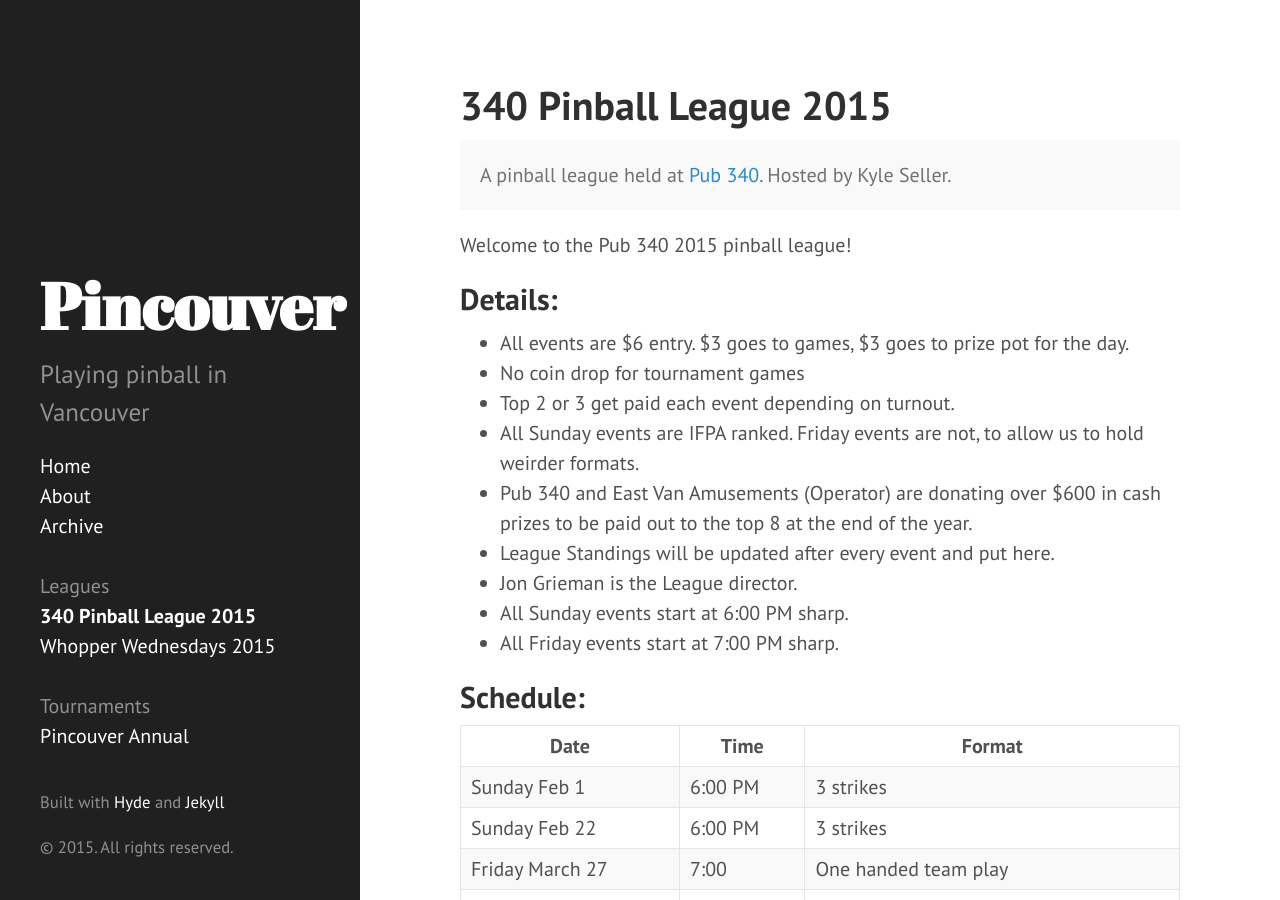
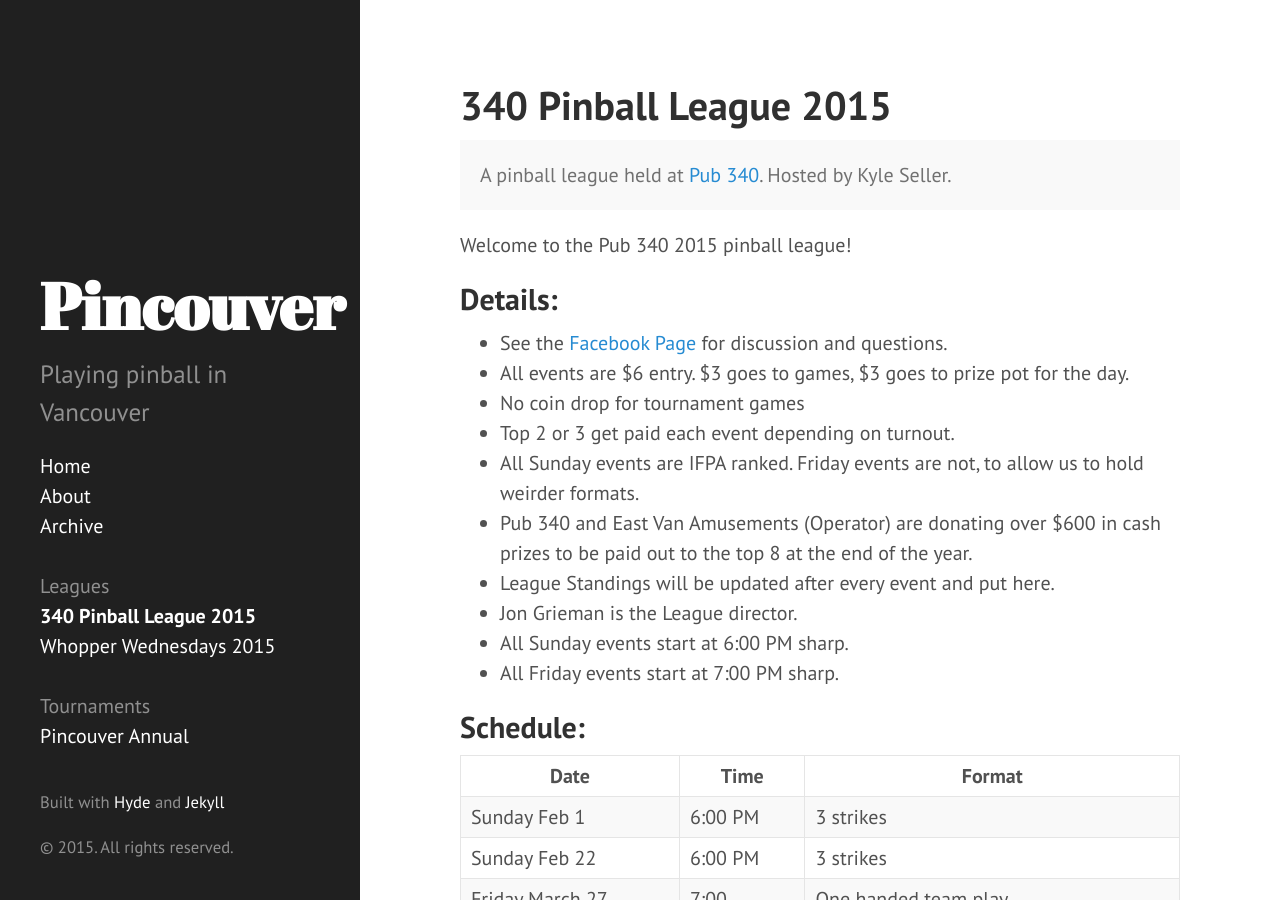
Before and after one commit to lytfyre/VancouverPinball, a Jekyll site: the page built from leagues/340_pinball.md, in a window 1280 px wide and 900 px high. Built offline with Jekyll 4.4.1, drawn with Linux system fonts in a browser that asks for light colours.

Commit message:
Add Facebook link to 340 league page.

```diff
--- a/leagues/340_pinball.md
+++ b/leagues/340_pinball.md
@@ -13,7 +13,7 @@
 Welcome to the Pub 340 2015 pinball league!
 
 ##Details:
-
+- See the [Facebook Page](https://www.facebook.com/events/1391183377853322) for discussion and questions.
 - All events are $6 entry. $3 goes to games, $3 goes to prize pot for the day.
 - No coin drop for tournament games
 - Top 2 or 3 get paid each event depending on turnout.
```
